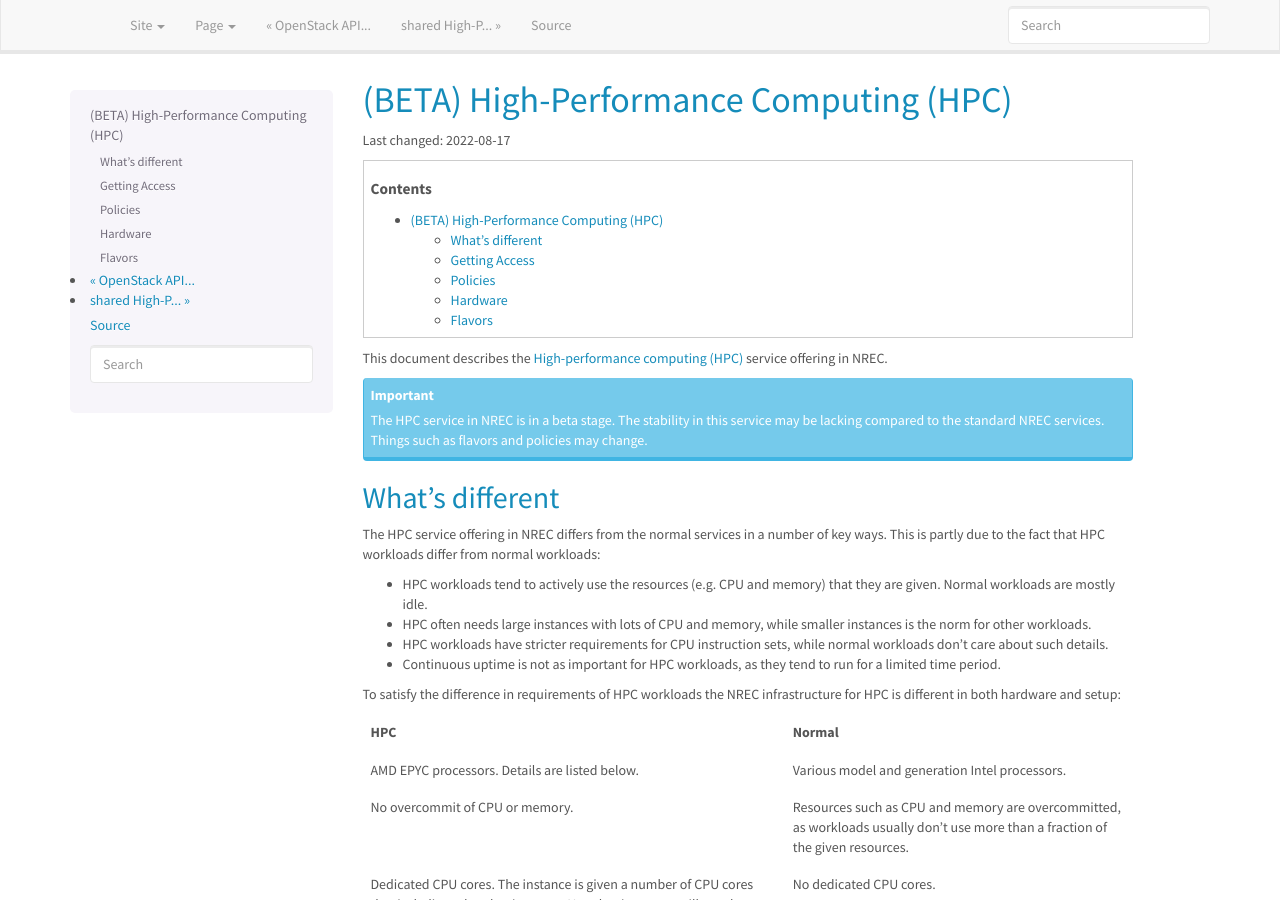
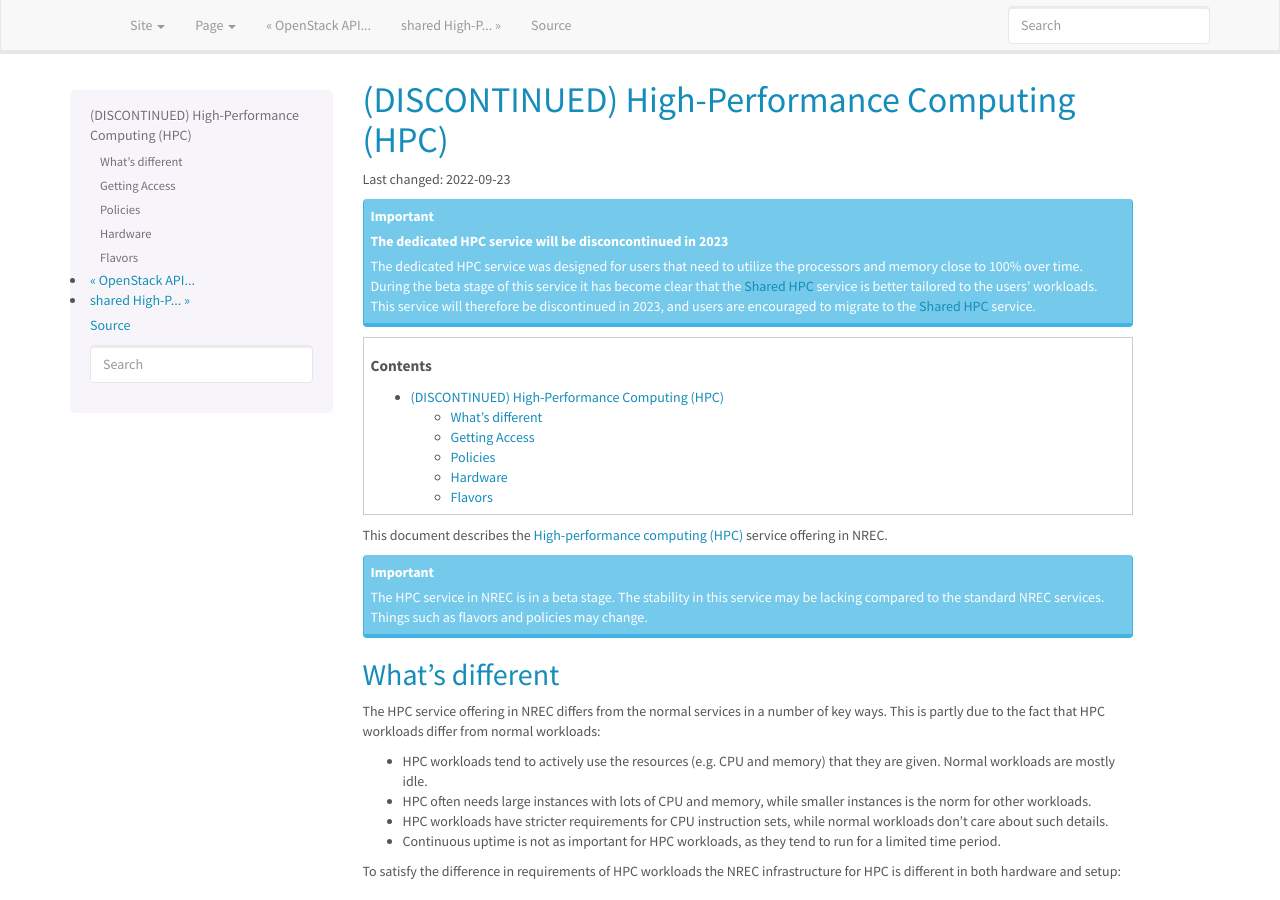
Before and after one commit to norcams/docs-enduser, a Sphinx documentation site: the page built from docs/hpc.rst, in a window 1280 px wide and 900 px high. Built offline with Sphinx 7.4.7, drawn with Linux system fonts in a browser that asks for light colours.

Commit message:
hpd discontinued

```diff
--- a/docs/hpc.rst
+++ b/docs/hpc.rst
@@ -1,9 +1,21 @@
 .. |date| date::
 
-(BETA) High-Performance Computing (HPC)
-=======================================
+(DISCONTINUED) High-Performance Computing (HPC)
+===============================================
 
-Last changed: 2022-08-17
+Last changed: 2022-09-23
+
+.. _Shared HPC: shpc.html
+
+.. IMPORTANT::
+   **The dedicated HPC service will be disconcontinued in 2023**
+
+   The dedicated HPC service was designed for users that need to
+   utilize the processors and memory close to 100% over time. During
+   the beta stage of this service it has become clear that the `Shared
+   HPC`_ service is better tailored to the users' workloads. This
+   service will therefore be discontinued in 2023, and users are
+   encouraged to migrate to the `Shared HPC`_ service.
 
 .. contents::
 
```
